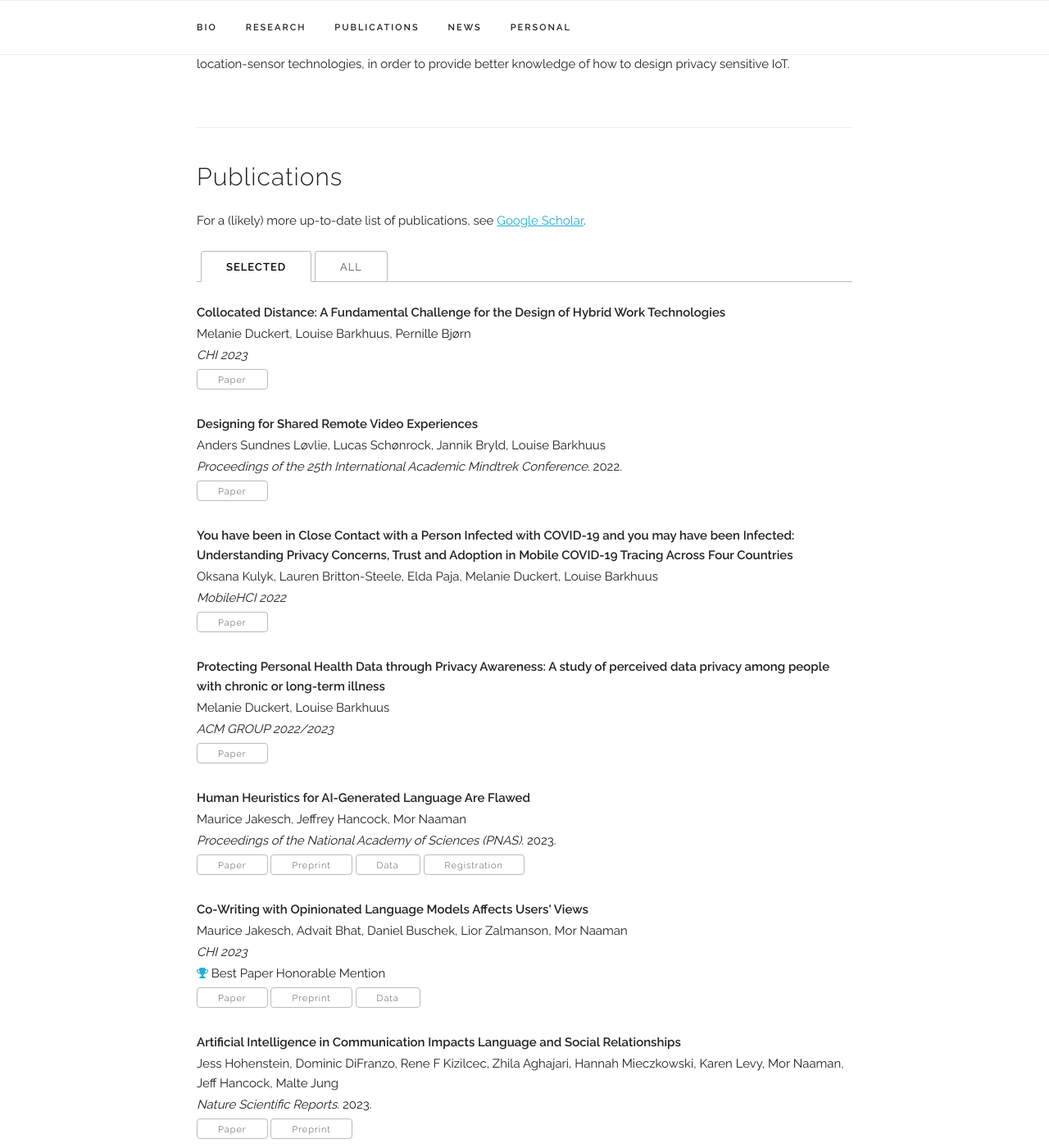
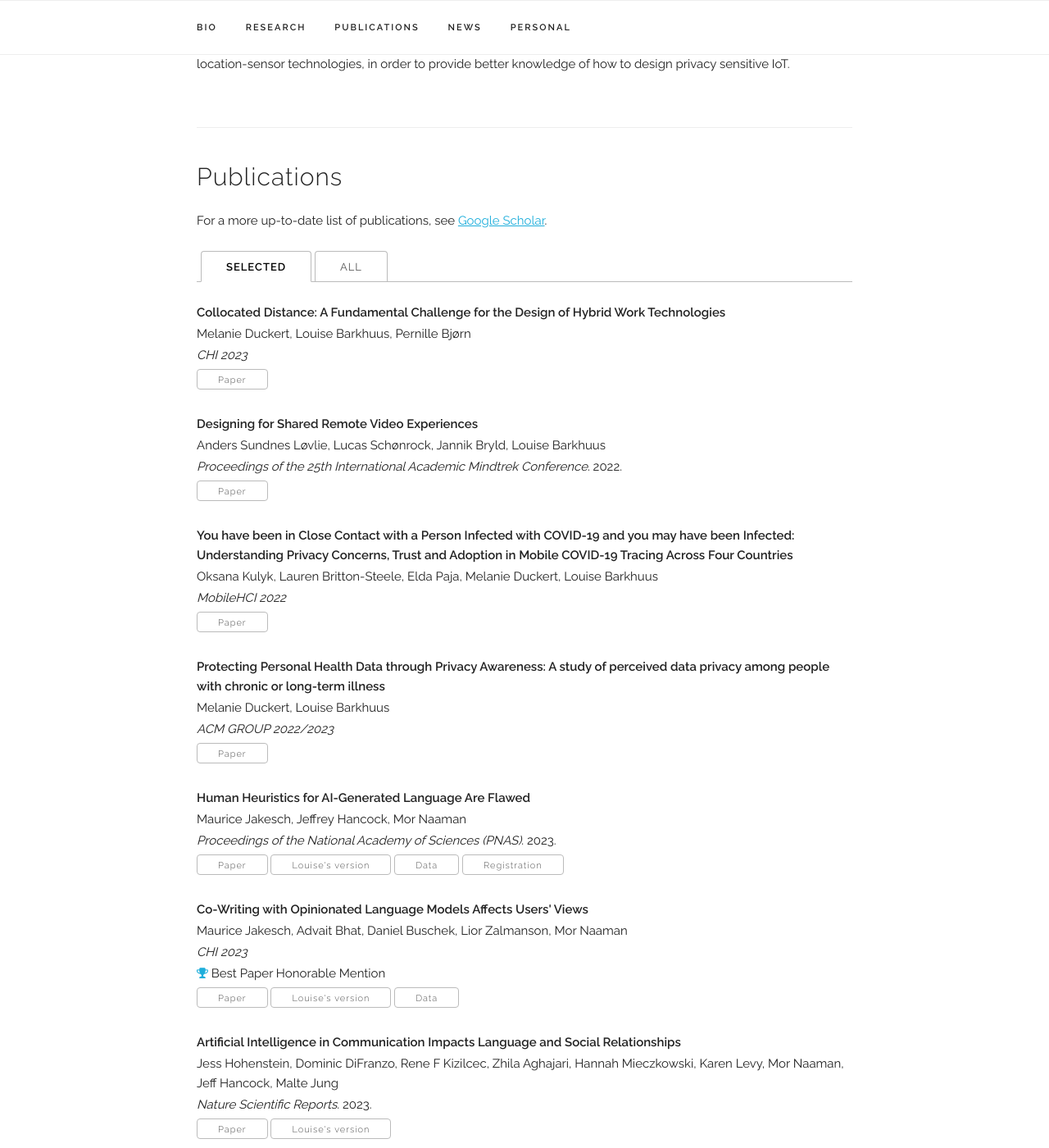
Before and after one commit to barkhuus/barkhuus.github.io, a Jekyll site: the page built from index.html, in a window 1280 px wide and 1400 px high, scrolled down 683 px. Shown: the whole window at 82% size. Built offline with Jekyll 4.4.1, drawn with Linux system fonts in a browser that asks for light colours; some of the changed text lies outside the part shown.

Commit message:
Update index.html
changed to Louise's version

```diff
--- a/index.html
+++ b/index.html
@@ -30,7 +30,7 @@ title: Home
 <div class="docs-section" id="publications">
   <h4>Publications</h4>
 
-  <p>For a (likely) more up-to-date list of publications, see <a href="{{ site.data.main_info.google_scholar }}" target="_blank">Google Scholar</a>.
+  <p>For a more up-to-date list of publications, see <a href="{{ site.data.main_info.google_scholar }}" target="_blank">Google Scholar</a>.
   </p>
 
   <ul class="tab-nav">
@@ -55,7 +55,7 @@ title: Home
             {% endif %}
 
             {% if paper.preprint %}
-              <a class="button" href="{{ paper.preprint }}" target="_blank">Preprint</a>
+              <a class="button" href="{{ paper.preprint }}" target="_blank">Louise's version</a>
             {% endif %}
 
             {% if paper.code %}
@@ -102,7 +102,7 @@ title: Home
             {% endif %}
 
              {% if paper.preprint %}
-              <a class="button" href="{{ paper.preprint }}" target="_blank">Preprint</a>
+              <a class="button" href="{{ paper.preprint }}" target="_blank">Louise's version</a>
             {% endif %}
 
             {% if paper.code %}
```
Also changed, not shown: other parts of index.html (+1 -1 lines).
